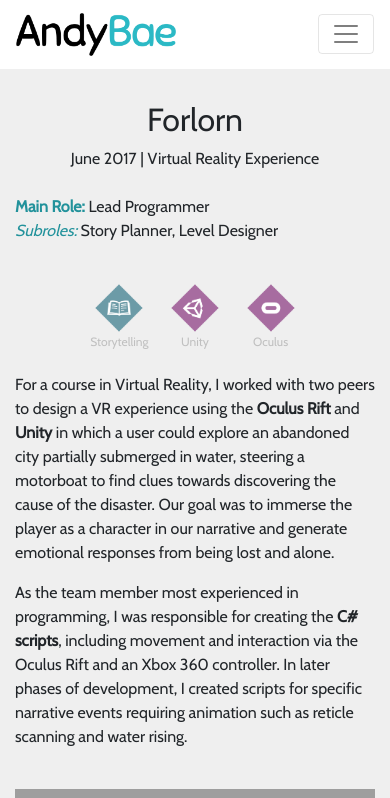
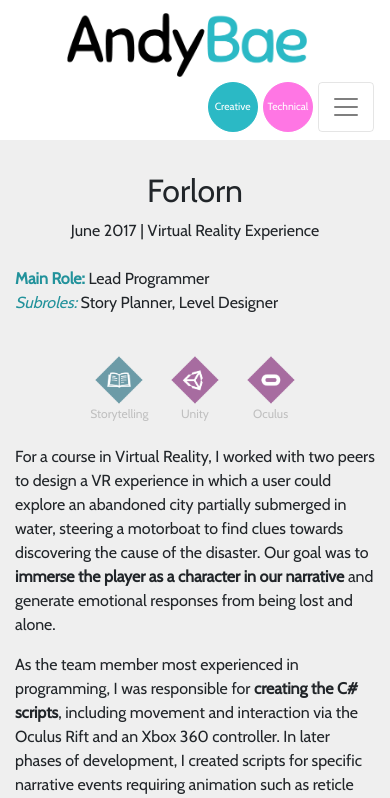
Before and after one commit to sjandybae/sjandybae.github.io, a PHP site: page /projects/forlorn.html in a window 390 px wide. Shown: the top 798 px of the page. Run offline with PHP 8.4, Linux system fonts and the light colour scheme; grey boxes are pictures that could not be loaded.

Commit message:
Added buttons for first project page, content still not done

```diff
--- a/about/index.html
+++ b/about/index.html
@@ -11,7 +11,7 @@
         <!--Header-->
         <nav class="navbar navbar-expand-md navbar-light sticky-top">
             <a class="navbar-brand" href="/">
-                <img id="main-logo" src="../assets/AndyBaeLogo.png">
+                <img id="mainLogo" src="../assets/AndyBaeLogo.png">
             </a>
             <button class="navbar-toggler" type="button" data-toggle="collapse" data-target="#navbarNavDropdown" aria-controls="navbarNavDropdown" aria-expanded="false" aria-label="Toggle navigation">
                 <span class="navbar-toggler-icon"></span>
--- a/css/site.css
+++ b/css/site.css
@@ -69,11 +69,20 @@ fieldset[disabled] .btn-technical.active {
 .btn-technical.focus, .btn-technical:focus {
     box-shadow: 0 0 0 0.2rem rgba(222, 96, 213, 0.5);
 }
-.btn-circle {
+.btn-circle-large {
     width: 100px;
     height: 100px;
     border-radius: 50px;
     text-align: center;
+}
+.btn-circle {
+    width: 50px;
+    height: 50px;
+    border-radius: 25px;
+    text-align: center;
+    font-size: 0.65em;
+    padding: 0;
+    margin-right: 0.5em;
 }
 
 body {
@@ -130,9 +139,17 @@ body {
 .navbar {
     background-color: white;
 }
-#main-logo {
+#mainLogo {
     width: 10rem;
     height: auto;
+}
+@media only screen and (max-width: 576px) {
+    #mainLogo {
+        padding-left: 15%;
+        padding-right: 15%;
+        width: 100%;
+        height: auto;
+    }
 }
 #main {
     background-color: white;
@@ -188,18 +205,13 @@ section.bg-image {
     color: silver;
     margin-bottom: 0.5em;
 }
-@media only screen and (max-width: 767px) {
-    .skill-icon + .skill-description {
-/*        display: block;*/
-    }
-}
 .skill {
     font-weight: bolder;
 }
-.skill.c {
+.skill.c.active {
     color: var(--main-color);
 }
-.skill.t {
+.skill.t.active {
     color: var(--acc-color);
 }
 .video-div iframe {
--- a/js/site.js
+++ b/js/site.js
@@ -21,4 +21,11 @@ $( document ).ready(function() {
             scrollTop: $("#bioSection").offset().top - $(".navbar.sticky-top").outerHeight()
         }, 500);
     });
+
+    $("#creativeButton").click(function() {
+        $(".skill.c").toggleClass("active");
+    });
+    $("#technicalButton").click(function() {
+        $(".skill.t").toggleClass("active");
+    });
 });
--- a/projects/forlorn.html
+++ b/projects/forlorn.html
@@ -11,12 +11,24 @@
         <!--Header-->
         <nav class="navbar navbar-expand-md navbar-light sticky-top">
             <a class="navbar-brand" href="/">
-                <img id="main-logo" src="../assets/AndyBaeLogo.png">
+                <img id="mainLogo" src="../assets/AndyBaeLogo.png">
             </a>
-            <button class="navbar-toggler" type="button" data-toggle="collapse" data-target="#navbarNavDropdown" aria-controls="navbarNavDropdown" aria-expanded="false" aria-label="Toggle navigation">
-                <span class="navbar-toggler-icon"></span>
-            </button>
-            <div class="collapse navbar-collapse" id="navbarNavDropdown">
+            <br>
+            <div class="d-flex flex-row order-2 order-md-3">
+                <ul class="navbar-nav flex-row">
+                    <li class="nav-item">
+                        <button id="creativeButton" class="btn btn-creative btn-circle">Creative</button>
+                    </li>
+                    <li class="nav-item">
+                        <button id="technicalButton" class="btn btn-technical btn-circle">Technical</button>
+                    </li>
+                </ul>
+                <button class="navbar-toggler" type="button" data-toggle="collapse" data-target="#navbarNavDropdown" aria-controls="navbarNavDropdown" aria-expanded="false" aria-label="Toggle navigation">
+                    <span class="navbar-toggler-icon"></span>
+                </button>
+            </div>
+
+            <div class="collapse navbar-collapse order-3 order-md-2" id="navbarNavDropdown">
                 <ul class="navbar-nav">
                     <li class="nav-item">
                         <a class="nav-link" href="../projects">Projects</a>
@@ -33,6 +45,7 @@
                     </li>
                 </ul>
             </div>
+
         </nav>
 
         <!--THE MAIN CONTENT OF THIS PAGE-->
@@ -59,8 +72,8 @@
                     </div>
                     <div class="row align-items-center">
                         <div class="col-12 col-md-6 mb-4">
-                            <p>For a course in Virtual Reality, I worked with two peers to design a VR experience using the <span class="skill">Oculus Rift</span> and <span class="skill">Unity</span> in which a user could explore an abandoned city partially submerged in water, steering a motorboat to find clues towards discovering the cause of the disaster. Our goal was to immerse the player as a character in our narrative and generate emotional responses from being lost and alone.</p>
-                            <p>As the team member most experienced in programming, I was responsible for creating the <span class="skill">C# scripts</span>, including movement and interaction via the Oculus Rift and an Xbox 360 controller. In later phases of development, I created scripts for specific narrative events requiring animation such as reticle scanning and water rising.</p>
+                            <p>For a course in Virtual Reality, I worked with two peers to design a VR experience in which a user could explore an abandoned city partially submerged in water, steering a motorboat to find clues towards discovering the cause of the disaster. Our goal was to <span class="c skill">immerse the player as a character in our narrative</span> and generate emotional responses from being lost and alone.</p>
+                            <p>As the team member most experienced in programming, I was responsible for <span class="t skill">creating the C# scripts</span>, including movement and interaction via the Oculus Rift and an Xbox 360 controller. In later phases of development, I created scripts for specific narrative events requiring animation such as reticle scanning and water rising.</p>
                         </div>
                         <div class="col-12 col-md-6 mb-4 text-center">
                             <div class="video-div">
--- a/projects/index.html
+++ b/projects/index.html
@@ -11,7 +11,7 @@
         <!--Header-->
         <nav class="navbar navbar-expand-md navbar-light sticky-top">
             <a class="navbar-brand" href="/">
-                <img id="main-logo" src="../assets/AndyBaeLogo.png">
+                <img id="mainLogo" src="../assets/AndyBaeLogo.png">
             </a>
             <button class="navbar-toggler" type="button" data-toggle="collapse" data-target="#navbarNavDropdown" aria-controls="navbarNavDropdown" aria-expanded="false" aria-label="Toggle navigation">
                 <span class="navbar-toggler-icon"></span>
```
Also changed, not shown: index.html (+10 -10 lines), resume/index.html (+10 -15 lines).
